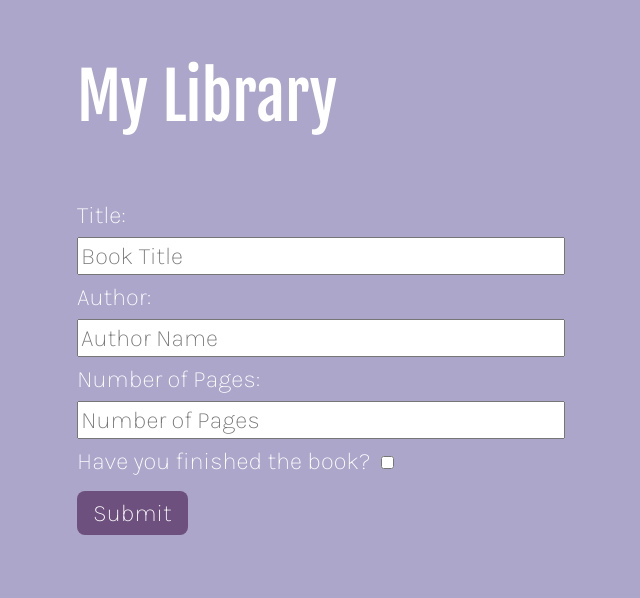
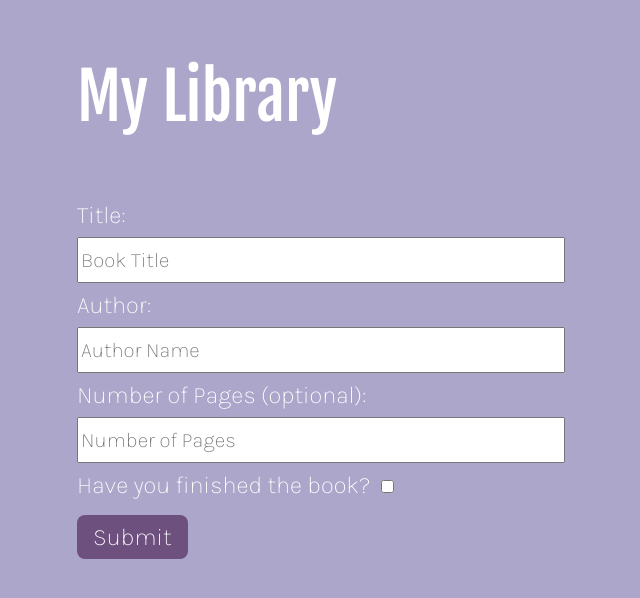
Before and after one commit to lrwthns/libraryproject, a plain HTML site: page index.html in a window 1280 px wide. Both pictures are taken after a click on the button "Add New Book". Shown: the whole page, without its empty margins (319-959 px from the left). Drawn offline with Linux system fonts and the light colour scheme.

Commit message:
Add (optional) in the book pages label

```diff
--- a/index.html
+++ b/index.html
@@ -19,7 +19,7 @@
             <input type="text" id="bookTitle" name="bTitle" placeholder="Book Title" required /><br>
             <label for="bAuthor">Author:</label><br>
             <input type="text" id="bookAuthor" name="bAuthor" placeholder="Author Name" required /><br>
-            <label for="bPages">Number of Pages:</label><br>
+            <label for="bPages">Number of Pages (optional):</label><br>
             <input type="text" id="bookPages" name="bPages" placeholder="Number of Pages" /><br>
             <label for="bHaveFinished">Have you finished the book?</label>
             <input type="checkbox" id="bookHaveFinished" name="bHaveFinished"><br>
--- a/style.css
+++ b/style.css
@@ -23,8 +23,8 @@ label {
     font-family: 'Karla', sans-serif;
     font-weight: 200;
     width: 30rem;
-    height: 2rem;
-    font-size: 1.5rem;
+    height: 2.5rem;
+    font-size: 1.3rem;
     margin: 0.5rem 0rem;
 }
 
```
